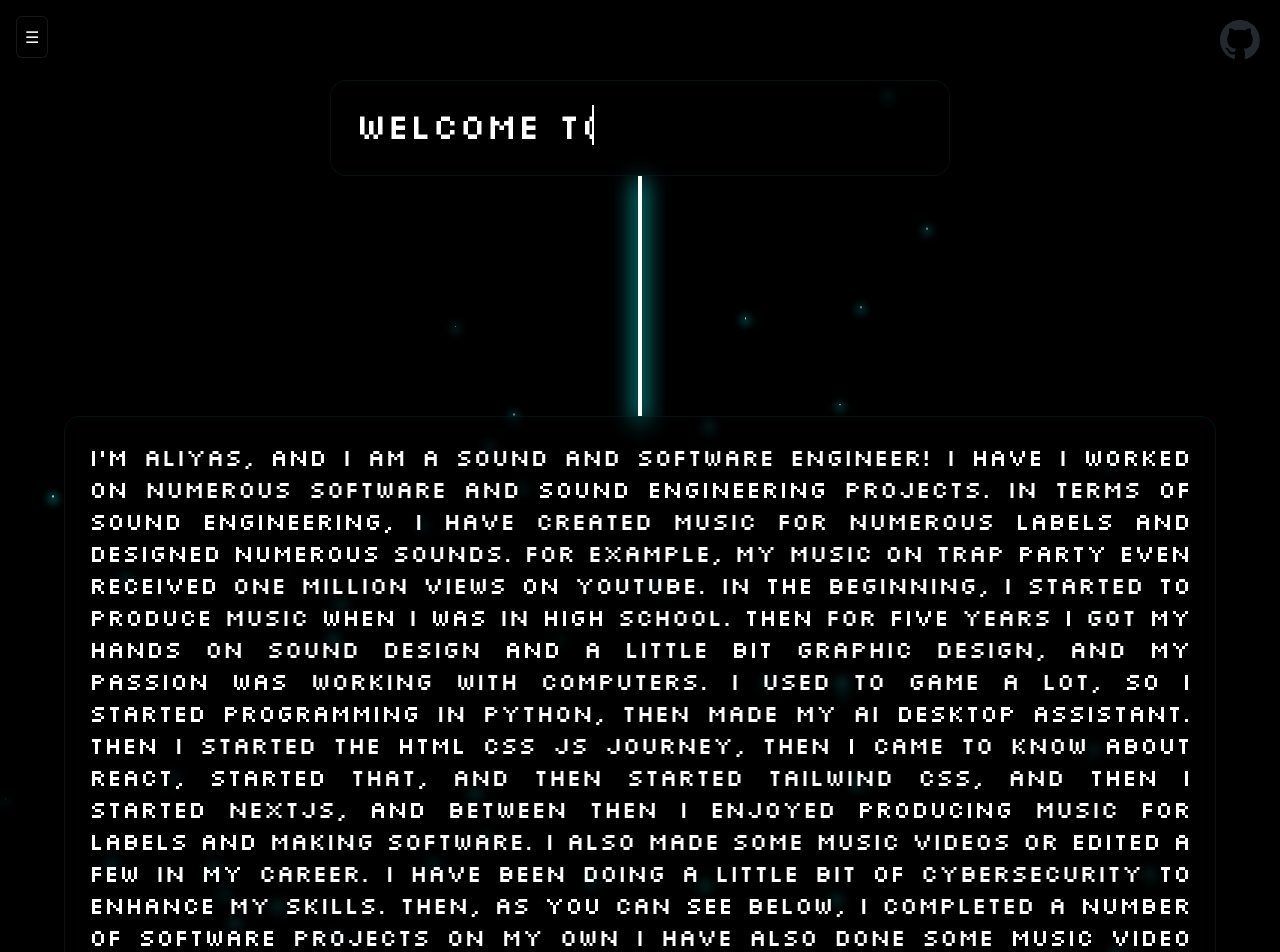
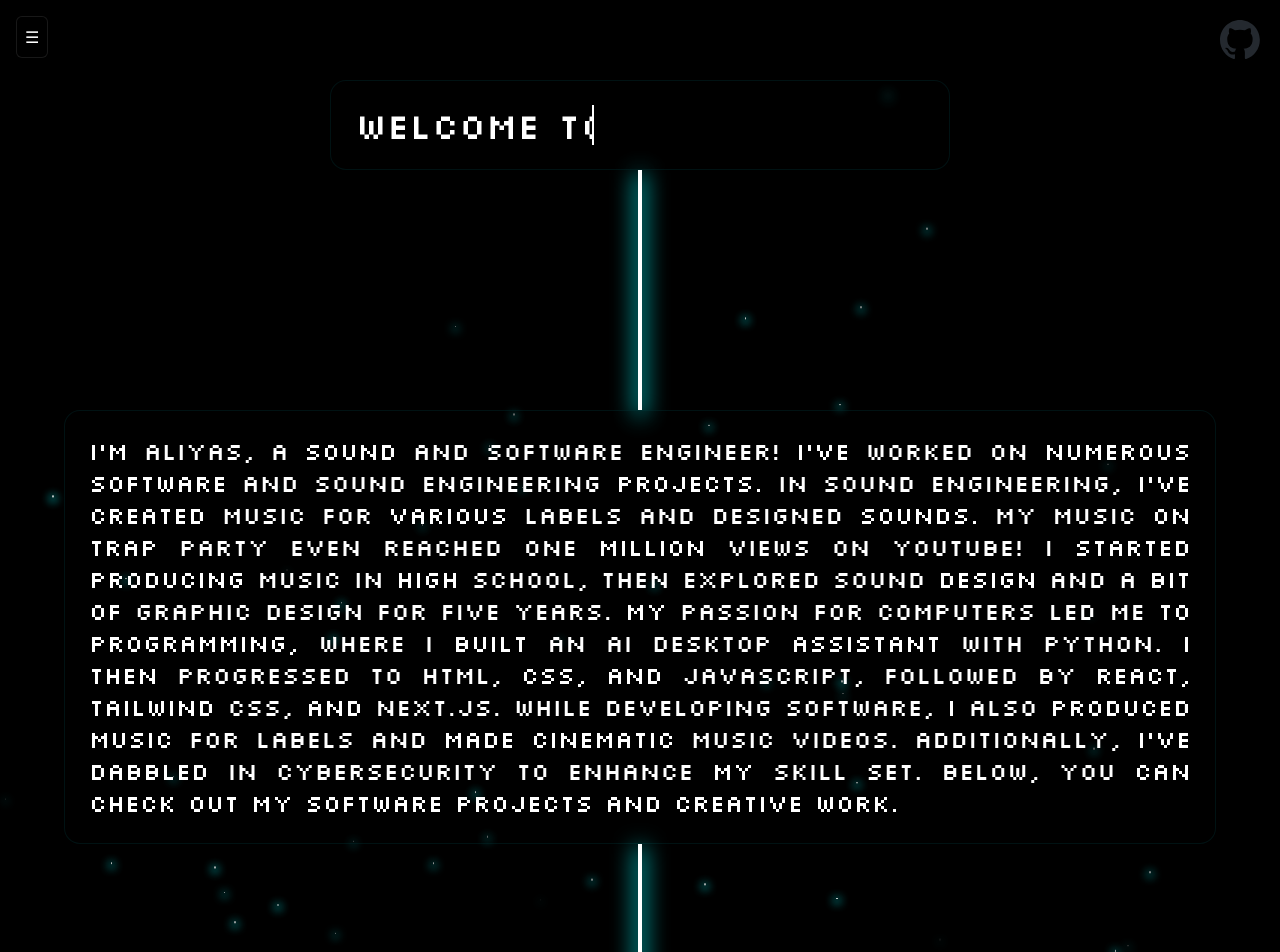
Before and after one commit to AliyasAhmed/PortFolio, a React (Vite) app: page / in a window 1280 px wide. Shown: the top 952 px of the page. Built offline with nearby package versions, Linux system fonts and the light colour scheme.

Commit message:
still working

```diff
--- a/src/Components/About.jsx
+++ b/src/Components/About.jsx
@@ -37,7 +37,7 @@ const About = () => {
             <p className="z-[1] typewriter text-5xl">Hey!</p>
           </h1>
         </div>
-        <div className=" glowlight h-[20vh] bg-[#f8f8f8] w-1 shadow-[0px_10px_20px_2px_aqua]"></div>
+        <div className="scrollAnim glowlight h-[20vh] bg-[#f8f8f8] w-1 shadow-[0px_10px_20px_2px_aqua]"></div>
 
         {/* technologies showcase */}
 
--- a/src/Components/Home.jsx
+++ b/src/Components/Home.jsx
@@ -2,7 +2,10 @@ import React from "react";
 
 const Home = () => {
   return (
-    <>
+    <section
+      id="home"
+      className="min-h-screen flex flex-col items-center md:text-2xl"
+    >
       {/* GitHub Link */}
       <div className="fixed top-5 right-5 w-10 z-10">
         <a
@@ -10,50 +13,37 @@ const Home = () => {
           target="_blank"
           rel="noopener noreferrer"
         >
-          <img src="github-mark.svg" alt="GitHub" />
+          <img src="github-mark.svg" alt="GitHub" className="w-full" />
         </a>
       </div>
 
-      {/* Home Section */}
-      <section id="home" className="min-h-screen flex flex-col items-center md:text-2xl">
       {/* Welcome Message */}
-        <div className="flex justify-center items-center p-6 border border-border backdrop-blur-sm rounded-2xl md:text-4xl w-[auto] h-auto bg-bg">
-          <h1>
-            <p className="typewriter ">Welcome To my PortFolio</p>
-          </h1>
+      <div className="flex  items-center p-6 border border-border backdrop-blur-sm rounded-2xl md:text-4xl bg-bg ">
+        <h1 className=" typewriter">Welcome To my Portfolio</h1>
       </div>
 
       {/* Decorative Line */}
-        <div className="line h-[30vh] bg-white w-1 shadow-[0px_5px_22px_2px_aqua]"></div>
+      <div className="h-[30vh] w-1 bg-white shadow-[0px_5px_22px_2px_aqua] fromdown"></div>
 
       {/* About Section */}
-        <div className="fromdown flex justify-center items-center border border-border backdrop-blur-sm rounded-2xl p-6 w-[90vw] bg-bg text-text overflow-hidden">
-          <p className="md:text-xl lg:text-2xl text-justify">
-          I'm Aliyas, and I am a sound and software engineer! I have I worked
-            on numerous software and sound engineering projects. In terms of
-            sound engineering, I have created music for numerous labels and
-            designed numerous sounds. For example, my music on Trap Party even
-            received one million views on YouTube. In the beginning, I started
-            to produce music when I was in high school. Then for five years I
-            got my hands on sound design and a little bit graphic design, and my
-            passion was working with computers. I used to game a lot, so I
-            started programming in Python, then made my AI desktop assistant.
-            Then I started the HTML CSS JS journey, then I came to know about
-            React, started that, and then started Tailwind CSS, and then I
-            started NextJS, and between then I enjoyed producing music for
-            labels and making software. I also made some music videos or edited
-            a few in my career. I have been doing a little bit of cybersecurity
-            to enhance my skills. Then, as you can see below, I completed a
-            number of software projects on my own I have also done some music
-            video projects where i made cinematic videos for my projects and for
-            people i worked for.
-          </p>
+      <div className="flex justify-center items-justify border border-border rounded-2xl p-6 w-[90vw] bg-bg text-text overflow-hidden text-justify md:text-xl lg:text-2xl">
+        I'm Aliyas, a sound and software engineer! I’ve worked on numerous
+        software and sound engineering projects. In sound engineering, I’ve
+        created music for various labels and designed sounds. My music on Trap
+        Party even reached one million views on YouTube! I started producing
+        music in high school, then explored sound design and a bit of graphic
+        design for five years. My passion for computers led me to programming,
+        where I built an AI desktop assistant with Python. I then progressed to
+        HTML, CSS, and JavaScript, followed by React, Tailwind CSS, and Next.js.
+        While developing software, I also produced music for labels and made
+        cinematic music videos. Additionally, I’ve dabbled in cybersecurity to
+        enhance my skill set. Below, you can check out my software projects and
+        creative work.
       </div>
 
       {/* Second Decorative Line */}
-        <div className="line md:h-[30vh] h-[20vh] bg-white w-1 shadow-[0px_5px_22px_2px_aqua]"></div>
+      <div className="h-[33vh] w-1 bg-white shadow-[0px_5px_22px_2px_aqua] scrollAnim"></div>
     </section>
-    </>
   );
 };
 
--- a/src/Components/Music.jsx
+++ b/src/Components/Music.jsx
@@ -9,21 +9,19 @@ const Music = () => {
         </p>
         <div className="line h-[20vh]  bg-white w-1 shadow-[0px_5px_22px_2px_aqua]"></div>
 
-        <div className="border border-border p-4 rounded-md backdrop-blur-sm shadow shadow-shadow">
-          <p className="text-justify">
-            Let's now discuss my musical contributions and projects. When I was
-            seventeen, I began producing music. I had no idea how to mix and
-            master it, but I eventually grasped the idea, and five years later,
-            I signed my first label, which allowed me to reach the audience I
-            had always desired.
-          </p>
+        <div className="border border-border p-4 rounded-md backdrop-blur-sm shadow shadow-shadow text-justify">
+          Let's now discuss my musical contributions and projects. When I was
+          seventeen, I began producing music. I had no idea how to mix and
+          master it, but I eventually grasped the idea, and five years later, I
+          signed my first label, which allowed me to reach the audience I had
+          always desired.
         </div>
         <div className=" glowlight h-[25vh] bg-[#f8f8f8] w-1 shadow-[0px_10px_20px_2px_aqua]"></div>
         <div className=" flex flex-col justify-center content-center">
-          <div className="flex flex-col z-[1] scrollAnim backdrop-blur-sm rounded-2xl bg-bg border border-border text-text h-[80vh] lg:w-[65vw] w-[85vw] overflow-hidden justify-center content-center shadow-shadow shadow-md">
+          <div className="flex flex-col z-[1] scrollAnim backdrop-blur-sm rounded-2xl bg-bg border border-border text-text h-[80vh] lg:w-[65vw] w-[85vw] overflow-hidden justify-center content-center shadow-shadow shadow-md md:text-2xl text-justify">
             <iframe
               width="auto"
-              height="300"
+              height="400"
               src="https://www.youtube.com/embed/bQH0t_R81Eo?si=Bxx8TkOSadLx_mUF"
               title="YouTube video player"
               frameBorder="0"
@@ -31,7 +29,7 @@ const Music = () => {
               referrerPolicy="strict-origin-when-cross-origin"
               allowFullScreen
             ></iframe>
-            <p className="p-2 md:text-2xl text-justify">
+            <p className="p-2 ">
               I wrote this song in 2021 and released it in 2023. I mixed and
               mastered it flawlessly, and I also sound-designed the drop part. I
               sent it to a number of labels, but most of the time I sent my
@@ -45,10 +43,10 @@ const Music = () => {
         </div>
         <div className="line h-[25vh]  bg-white w-1 shadow-[0px_5px_22px_2px_aqua]"></div>
         <div className=" flex flex-col justify-center content-center">
-          <div className="flex flex-col z-[1] scrollAnim backdrop-blur-sm rounded-2xl bg-bg border border-border text-text h-[80vh] lg:w-[65vw] w-[85vw] overflow-hidden justify-center  content-center shadow-shadow shadow-md">
+          <div className="flex flex-col z-[1] scrollAnim backdrop-blur-sm rounded-2xl bg-bg border border-border text-text h-[80vh] lg:w-[65vw] w-[85vw] overflow-hidden justify-center  content-center shadow-shadow shadow-md text-justify md:text-2xl">
             <iframe
               width="auto"
-              height="300"
+              height="400"
               src="https://www.youtube.com/embed/OM-wp8PIrqc?si=c_0zZ007hUpFg0PA"
               title="YouTube video player"
               frameBorder="0"
@@ -56,7 +54,7 @@ const Music = () => {
               referrerPolicy="strict-origin-when-cross-origin"
               allowFullScreen
             ></iframe>
-            <p className="p-2 md:text-2xl text-justify">
+            <p className="p-2">
               In addition, this music was a contract for the label I worked for.
               It was released in 2023, and I was in charge of the cinematography
               and editing. I wrote the song in 22 and gave it time to improve
--- a/src/Components/Navbar.jsx
+++ b/src/Components/Navbar.jsx
@@ -1,5 +1,5 @@
 import React, { useState } from "react";
-import Starbg from './Starbg'
+import Starbg from "./Starbg";
 const Navbar = () => {
   const [isOpen, setIsOpen] = useState(false);
 
@@ -9,7 +9,7 @@ const Navbar = () => {
     <>
       <div>
         {/* Hamburger Icon */}
-        <Starbg/>
+        <Starbg />
         <button
           className="fixed top-4 left-4 z-20 bg-bg backdrop-blur-sm border border-[#5353534b] p-2 rounded-md hover:bg-[#ffffff] hover:shadow-white shadow-lg transition-all hover:text-black "
           onClick={toggleMenu}
--- a/src/Components/Projects.jsx
+++ b/src/Components/Projects.jsx
@@ -1,9 +1,10 @@
 import React from "react";
-import musicPlayer from "../assets/Music_player.png"
-import Netflix from "../assets/Netflix.png"
-import Todo from "../assets/Todoapp.png"
-import X from "../assets/X.png"
-const Projects = () => {
+import musicPlayer from "../assets/Music_player.png";
+import Netflix from "../assets/Netflix.png";
+import Todo from "../assets/Todoapp.png";
+import X from "../assets/X.png";
+
+export default function Projects() {
   return (
     <>
       <div className="line h-[20vh] bg-white w-1 shadow-[0px_5px_22px_2px_aqua]"></div>
@@ -90,10 +91,10 @@ const Projects = () => {
 
       {/* Netflix Clone */}
       <div className="line h-[20vh] bg-white w-1 shadow-[0px_5px_22px_2px_aqua]"></div>
-      <div className="z-[1] scrollAnim border border-border backdrop-blur-sm rounded-2xl bg-bg text-white h-auto lg:w-[65vw] w-[85vw] shadow-shadow shadow-lg">
+      <div className="z-[1] scrollAnim border border-border backdrop-blur-sm rounded-2xl bg-bg text-white h-auto lg:w-[65vw] w-[85vw] shadow-shadow shadow-lg ">
         <p className="m-3 md:text-xl">Netflix Clone</p>
         <img
-          className="rounded-lg w-auto h-auto hover:scale-[90%] transition-all"
+          className="w-auto h-auto hover:scale-[90%] transition-all"
           src={Netflix}
           alt="Netflix Clone"
           loading="lazy"
@@ -162,6 +163,6 @@ const Projects = () => {
       </div>
     </>
   );
-};
+}
 
-export default Projects;
+// export default Projects;
--- a/src/index.css
+++ b/src/index.css
@@ -1,10 +1,20 @@
-
-/* @import url("https://fonts.googleapis.com/css2?family=Bebas+Neue&display=swap"); */
-@import url("https://fonts.googleapis.com/css2?family=Silkscreen:wght@400;700&display=swap");
 @tailwind base;
 @tailwind components;
 @tailwind utilities;
 
+@font-face {
+  font-family: "Silkscreen";
+  src: url("/Fonts/Silkscreen-Regular.ttf") format("truetype");
+  font-weight: normal;
+  font-style: normal;
+}
+
+@font-face {
+  font-family: "Silkscreen";
+  src: url("/Fonts/Silkscreen-Regular.ttf") format("truetype");
+  font-weight: bold;
+  font-style: normal;
+}
 :root{
   --bg:rgba(0, 0, 0, 0.199);
   --border:rgba(0, 70, 75, 0.253);
@@ -12,7 +22,8 @@
   --shadow: rgba(0, 84, 90, 0.336) ;
 }
 * {
-  font-family: "Bebas Neue", "Silkscreen", serif;
+  /* font-family: "Bebas Neue", "Silkscreen", serif; */
+
   font-weight: 400;
   font-style: normal;
   margin: 0;
@@ -23,7 +34,7 @@ body {
   /* background-image: url("img.jpg"); */
   /* background-size: cover; */
   /* background-repeat: no-repeat; */
-  font-family: "oswald";
+  font-family: "Silkscreen" , sans-serif;
   font-size: normal;
   scroll-behavior: smooth;
   /* overflow-x: hidden; */
```
Also changed, not shown: public/Fonts/Silkscreen-Bold.ttf (added), public/Fonts/Silkscreen-Regular.ttf (added). Lines whose indentation alone changed are shown as unchanged.
